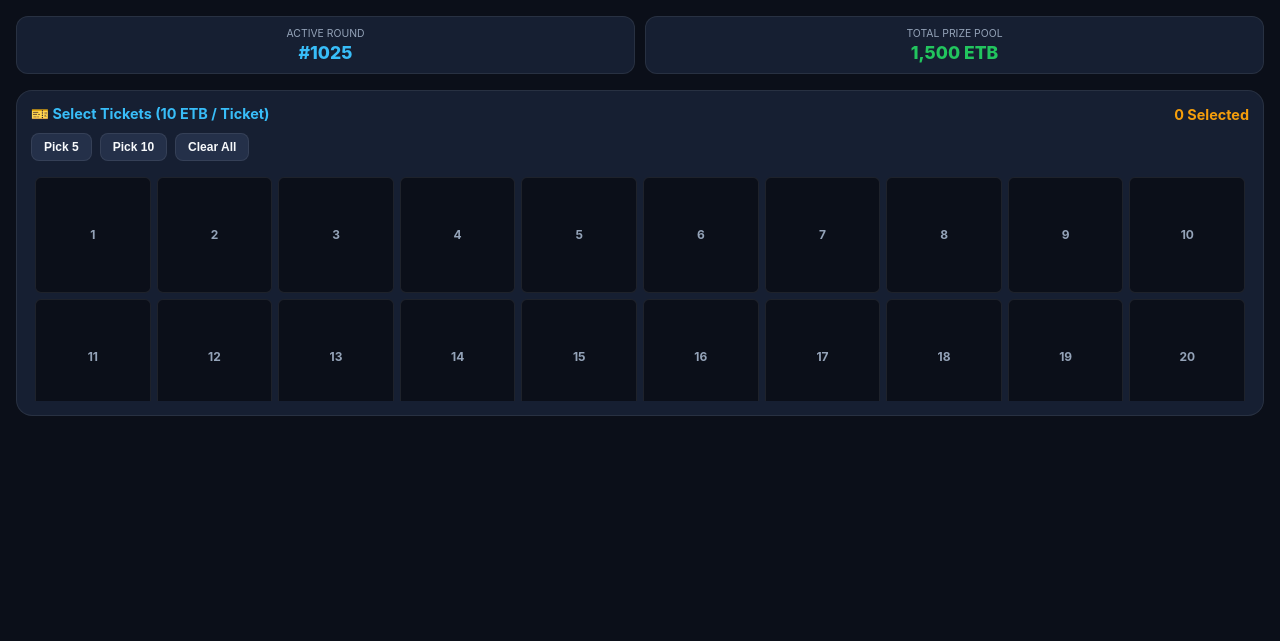
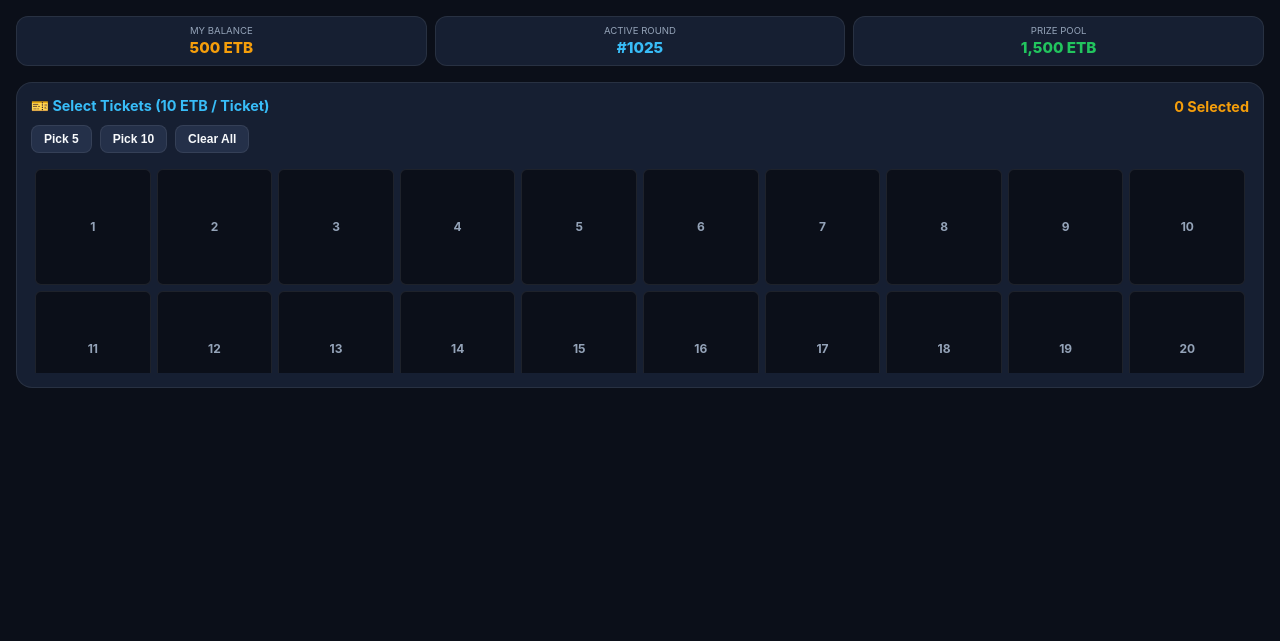
Before and after one commit to mam423027-prog/bingo-bot, a FastAPI app: page / in a window 1280 px wide. Shown: the part 62-703 px from the top of the page. Run offline with FastAPI, Linux system fonts and the light colour scheme; some libraries are stand-ins or nearby versions.

Commit message:
Add live user balance and active 5x5 Bingo board view

```diff
--- a/templates/index.html
+++ b/templates/index.html
@@ -40,19 +40,19 @@
         }
         .stat-banner {
             display: grid;
-            grid-template-columns: 1fr 1fr;
-            gap: 10px;
+            grid-template-columns: 1fr 1fr 1fr;
+            gap: 8px;
             margin-bottom: 16px;
         }
         .stat-box {
             background: var(--card-bg);
             border: 1px solid var(--card-border);
-            padding: 10px;
+            padding: 8px;
             border-radius: 12px;
             text-align: center;
         }
-        .stat-title { font-size: 0.65rem; color: var(--text-sub); text-transform: uppercase; }
-        .stat-val { font-size: 1.1rem; font-weight: 800; margin-top: 2px; }
+        .stat-title { font-size: 0.6rem; color: var(--text-sub); text-transform: uppercase; }
+        .stat-val { font-size: 0.95rem; font-weight: 800; margin-top: 2px; }
 
         .section-box {
             background: var(--card-bg);
@@ -91,7 +91,7 @@
             display: grid;
             grid-template-columns: repeat(10, 1fr);
             gap: 6px;
-            max-height: 220px;
+            max-height: 200px;
             overflow-y: auto;
             padding: 4px;
         }
@@ -148,18 +193,24 @@
         <p>Choose your lucky ticket numbers (1 - 200)</p>
     </div>
 
+    <!-- Top KPI Banner with Live User Balance -->
     <div class="stat-banner">
+        <div class="stat-box">
+            <div class="stat-title">My Balance</div>
+            <div class="stat-val" id="user-balance" style="color: var(--gold);">500 ETB</div>
+        </div>
         <div class="stat-box">
             <div class="stat-title">Active Round</div>
             <div class="stat-val" id="lobby-round" style="color: var(--accent);">#1025</div>
         </div>
         <div class="stat-box">
-            <div class="stat-title">Total Prize Pool</div>
-            <div class="stat-val" style="color: var(--success);" id="lobby-pool">1,500 ETB</div>
+            <div class="stat-title">Prize Pool</div>
+            <div class="stat-val" id="lobby-pool" style="color: var(--success);">1,500 ETB</div>
         </div>
     </div>
 
-    <div class="section-box">
+    <!-- Ticket Selector View -->
+    <div class="section-box" id="selector-section">
         <div class="section-title">
             <span>🎫 Select Tickets (10 ETB / Ticket)</span>
             <span id="selected-count" style="color:var(--gold);">0 Selected</span>
@@ -169,12 +220,19 @@
             <button class="btn-quick" onclick="quickSelect(10)">Pick 10</button>
             <button class="btn-quick" onclick="clearSelection()">Clear All</button>
         </div>
-        <div class="tickets-grid" id="grid-container">
-            <!-- Dynamically populated ticket cells -->
-        </div>
+        <div class="tickets-grid" id="grid-container"></div>
     </div>
 
-    <div class="footer-action">
+    <!-- Purchased Ticket Board View (Initially Hidden) -->
+    <div class="section-box" id="purchased-section" style="display: none;">
+        <div class="section-title">
+            <span>📋 My Active Bingo Cards</span>
+            <button class="btn-quick" onclick="showSelector()">+ Buy More</button>
+        </div>
+        <div class="my-cards-container" id="cards-container"></div>
+    </div>
+
+    <div class="footer-action" id="footer-bar">
         <div class="footer-info">
             <div>Total Amount</div>
             <span id="footer-total">0 ETB</span>
@@ -186,11 +244,13 @@
         const tg = window.Telegram ? window.Telegram.WebApp : null;
         if (tg) tg.expand();
 
+        let userBalance = 500;
         const selectedTickets = new Set();
+        const purchasedTickets = [];
         const pricePerTicket = 10;
         const totalAvailableTickets = 200;
 
-        // Render ticket grid (1 to 200)
+        // Populate Ticket Picker Grid
         const gridContainer = document.getElementById('grid-container');
         for (let i = 1; i <= totalAvailableTickets; i++) {
             const cell = document.createElement('div');
@@ -208,7 +268,7 @@
                 cell.classList.remove('selected');
             } else {
                 if (selectedTickets.size >= 50) {
-                    alert("You can select a maximum of 50 tickets per round.");
+                    alert("Maximum 50 tickets allowed per purchase.");
                     return;
                 }
                 selectedTickets.add(num);
@@ -247,11 +307,17 @@
 
         async function buyTickets() {
             if (selectedTickets.size === 0) {
-                alert("Please select at least one ticket number.");
+                alert("Please select at least one ticket.");
                 return;
             }
+
             const ticketsArray = Array.from(selectedTickets);
             const totalPrice = ticketsArray.length * pricePerTicket;
+
+            if (totalPrice > userBalance) {
+                alert(`Insufficient balance! Your balance is ${userBalance} ETB.`);
+                return;
+            }
 
             if (confirm(`Confirm purchase of ${ticketsArray.length} ticket(s) [${ticketsArray.join(', ')}] for ${totalPrice} ETB?`)) {
                 try {
@@ -261,10 +327,16 @@
                         body: JSON.stringify({ count: ticketsArray.length, tickets: ticketsArray })
                     });
                     const data = await response.json();
+
                     if (response.ok) {
-                        alert(data.message);
+                        // Deduct balance and add purchased cards
+                        userBalance -= totalPrice;
+                        document.getElementById('user-balance').innerText = `${userBalance} ETB`;
                         document.getElementById('lobby-pool').innerText = data.new_prize_pool.toLocaleString() + " ETB";
+
+                        ticketsArray.forEach(id => purchasedTickets.push(id));
                         clearSelection();
+                        renderPurchasedBoards();
                     } else {
                         alert(data.message);
                     }
@@ -272,6 +344,62 @@
                     alert("Transaction failed. Please try again.");
                 }
             }
+        }
+
+        function renderPurchasedBoards() {
+            const container = document.getElementById('cards-container');
+            container.innerHTML = '';
+
+            purchasedTickets.forEach(ticketNum => {
+                const card = document.createElement('div');
+                card.className = 'bingo-card';
+
+                let boardHTML = `<div class="bingo-card-header">TICKET #${ticketNum}</div>`;
+                boardHTML += `<div class="bingo-grid">
+                    <div class="bingo-header-cell">B</div>
+                    <div class="bingo-header-cell">I</div>
+                    <div class="bingo-header-cell">N</div>
+                    <div class="bingo-header-cell">G</div>
+                    <div class="bingo-header-cell">O</div>`;
+
+                // Generate deterministic 5x5 board numbers for this ticket
+                const cardNumbers = generateBingoNumbers(ticketNum);
+                for (let r = 0; r < 5; r++) {
+                    for (let c = 0; c < 5; c++) {
+                        if (r === 2 && c === 2) {
+                            boardHTML += `<div class="bingo-cell free">FREE</div>`;
+                        } else {
+                            boardHTML += `<div class="bingo-cell">${cardNumbers[c][r]}</div>`;
+                        }
+                    }
+                }
+                boardHTML += `</div>`;
+                card.innerHTML = boardHTML;
+                container.appendChild(card);
+            });
+
+            document.getElementById('purchased-section').style.display = 'block';
+        }
+
+        function generateBingoNumbers(seed) {
+            // Generates a standard Bingo card: B(1-15), I(16-30), N(31-45), G(46-60), O(61-75)
+            const columns = [[], [], [], [], []];
+            const ranges = [[1, 15], [16, 30], [31, 45], [46, 60], [61, 75]];
+
+            for (let i = 0; i < 5; i++) {
+                let start = ranges[i][0];
+                let end = ranges[i][1];
+                let nums = [];
+                for (let n = start; n <= end; n++) nums.push(n);
+                // Pseudo-random shuffle based on ticket seed
+                nums.sort((a, b) => ((a * seed * 17) % 23) - ((b * seed * 17) % 23));
+                columns[i] = nums.slice(0, 5);
+            }
+            return columns;
+        }
+
+        function showSelector() {
+            document.getElementById('selector-section').scrollIntoView({ behavior: 'smooth' });
         }
 
         async function syncLobby() {
```
Also changed, not shown: other parts of templates/index.html (+45 -0 lines).
